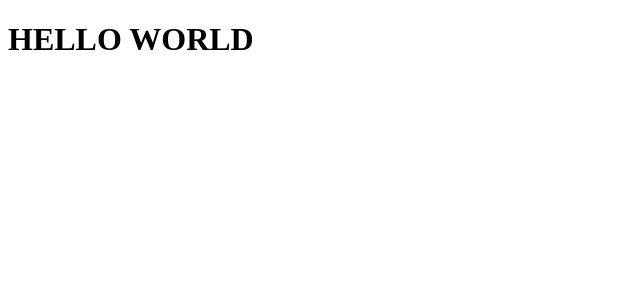
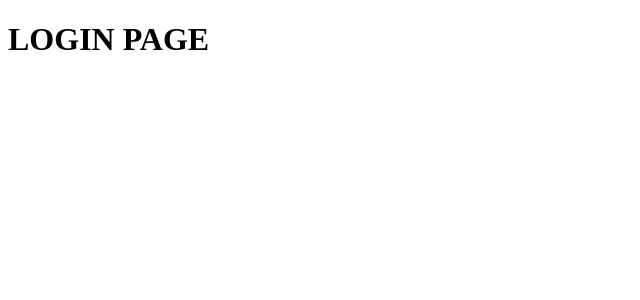
Before and after one commit to jhetjhet/netzwelt-technical, a React (Create React App) app in the folder netzwelt-front-react/: page /login in a window 1280 px wide. Shown: the top 300 px of the page, without its empty margins (0-640 px from the left). Built offline with nearby package versions, Linux system fonts and the light colour scheme.

Commit message:
front: create initial pages and routing
create initial login and home page and setup basic routing

```diff
--- a/netzwelt-front-react/src/App.js
+++ b/netzwelt-front-react/src/App.js
@@ -1,9 +1,16 @@
+import { BrowserRouter, Route, Routes } from "react-router-dom";
+import LoginPage from "./pages/loginPage";
+import HomePage from "./pages/homePage";
 
 function App() {
   return (
-    <div>
-      <h1>HELLO WORLD</h1>
-    </div>
+    <BrowserRouter>
+      <Routes>
+        <Route element={<HomePage />} path="/" />
+        <Route element={<HomePage />} path="/home/index/" />
+        <Route element={<LoginPage />} path="/login/" />
+      </Routes>
+    </BrowserRouter>
   );
 }
 
--- /dev/null
+++ b/netzwelt-front-react/src/pages/homePage/index.jsx
@@ -0,0 +1,12 @@
+
+
+const HomePage = () => {
+
+    return (
+        <div>
+            <h1>HOME PAGE</h1>
+        </div>
+    );
+}
+
+export default HomePage;
--- /dev/null
+++ b/netzwelt-front-react/src/pages/loginPage/index.jsx
@@ -0,0 +1,12 @@
+
+
+const LoginPage = () => {
+
+    return (
+        <div>
+            <h1>LOGIN PAGE</h1>
+        </div>
+    );
+}
+
+export default LoginPage;
```
